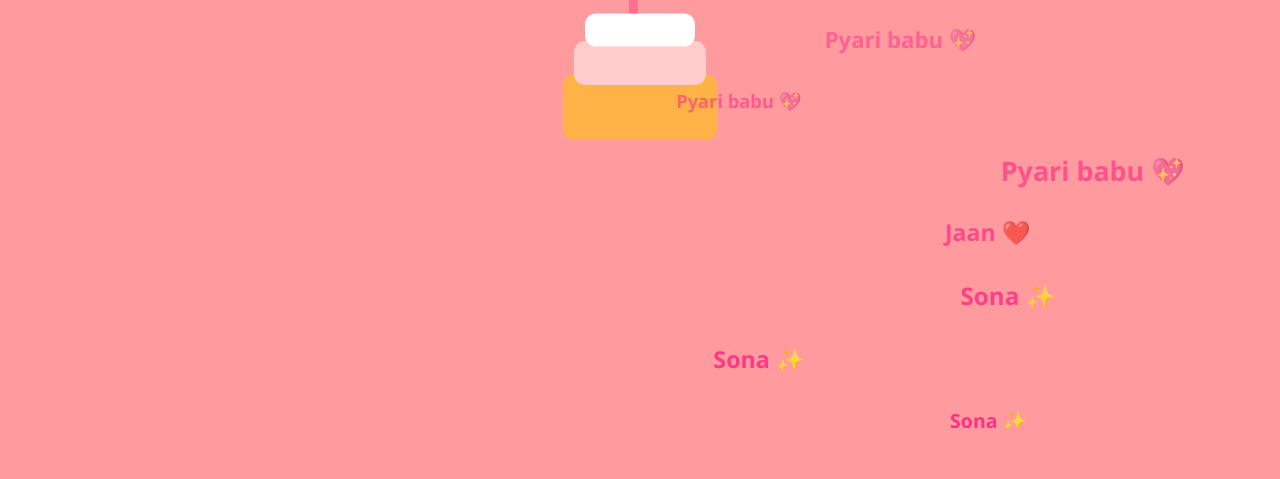
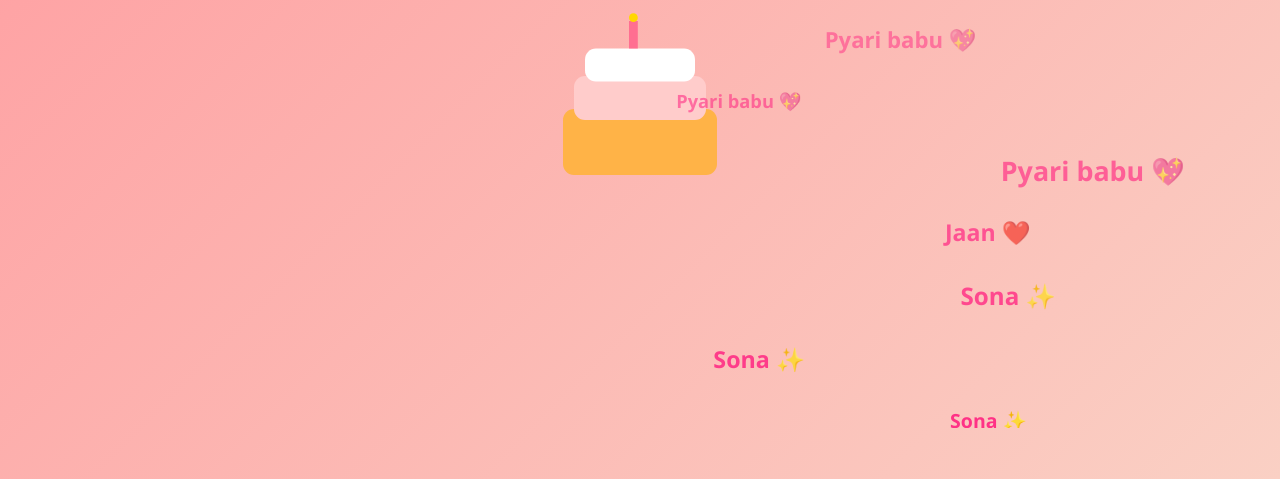
Before and after one commit to iamabdurrahman88/hpybdy, a plain HTML site: page index.html in a window 1280 px wide. Shown: the part 372-851 px from the top of the page. Before the commit the page ends 800 px from the top, so only its background shows below. Drawn offline with Linux system fonts and the light colour scheme.

Commit message:
Update style.css

```diff
--- a/style.css
+++ b/style.css
@@ -1,12 +1,13 @@
 
 body {
   margin: 2%;
-  background: #ff9a9e;
+  background: linear-gradient(135deg, #ff9a9e, #fad0c4);
   display: flex;
   justify-content: center;
   align-items: center;
   font-family: 'Segoe UI', sans-serif;
   overflow: hidden;
+  min-height: 100vh;
 }
 
 .screen {
```
